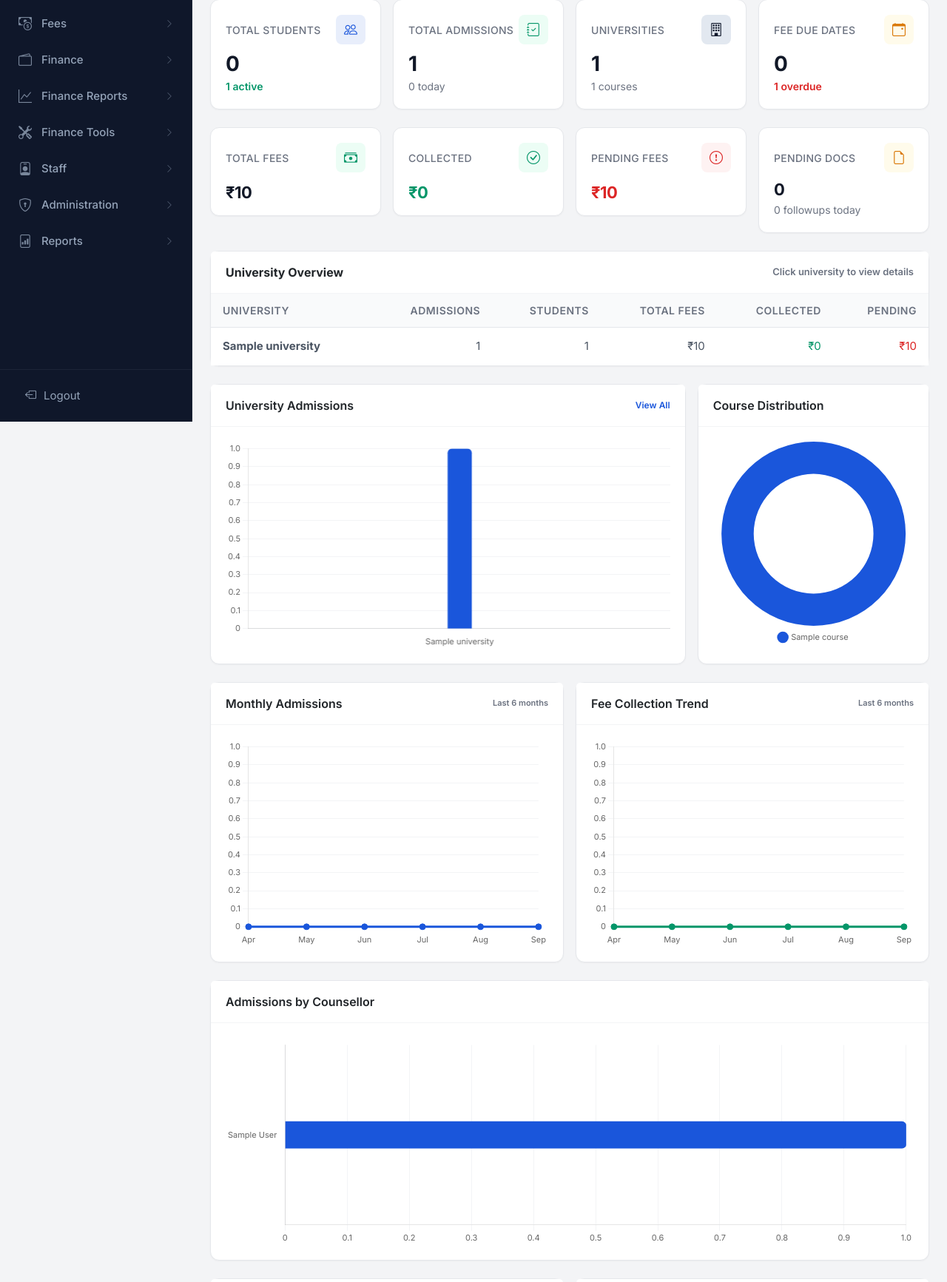
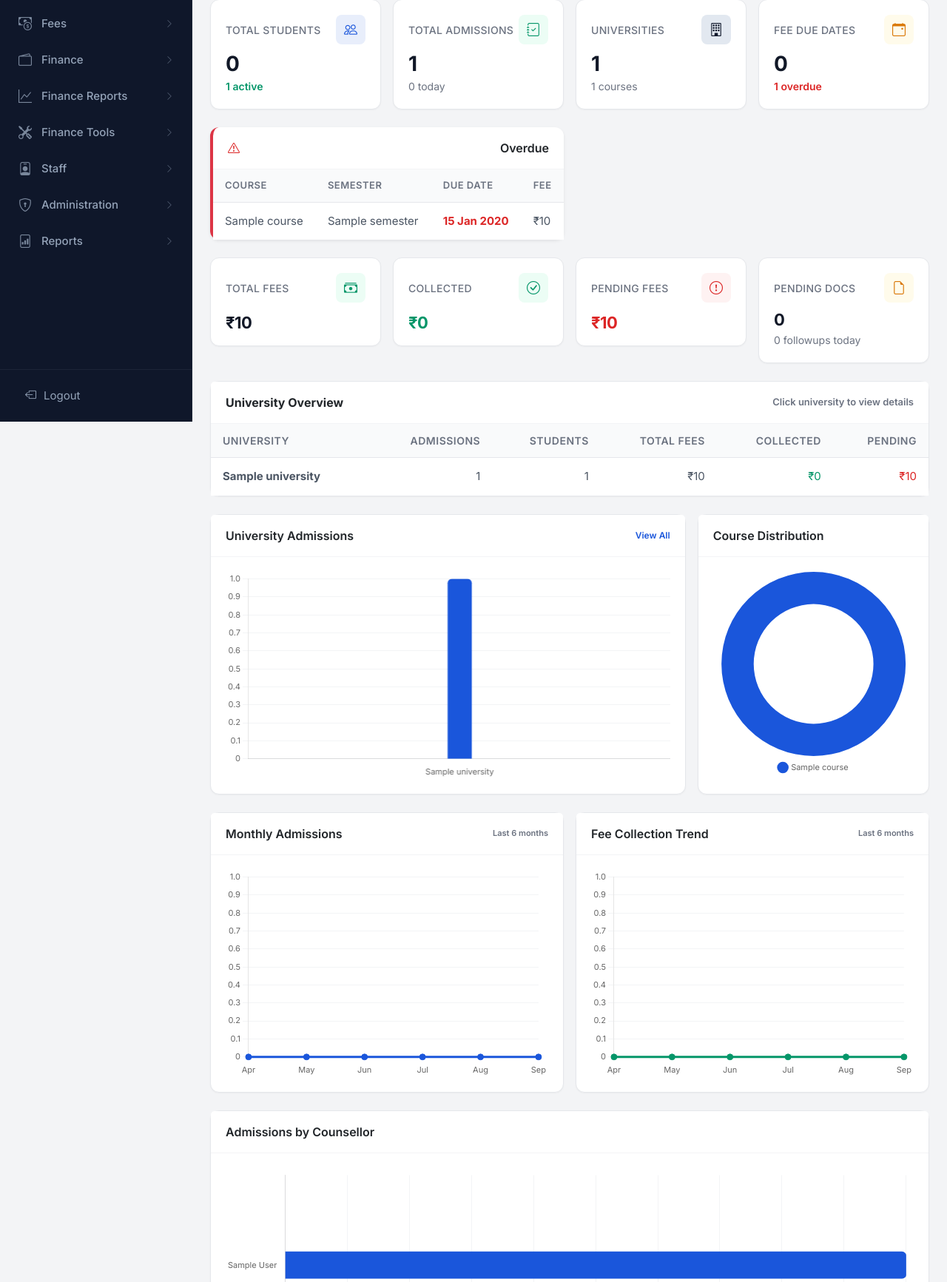
Before and after one commit to kavipriyaraj-code/distance-erp, a Django app: page /dashboard/ in a window 1280 px wide. Shown: the part 230-1963 px from the top of the page at 74% size. Run offline with Django 5.2, Linux system fonts and the light colour scheme; a user stored in the database is signed in; tables that the repository leaves empty hold one stand-in row (values such as "Sample post").

Commit message:
Show actual due dates with time remaining on dashboard

```diff
--- a/core/views.py
+++ b/core/views.py
@@ -141,8 +141,44 @@ def _admin_dashboard(request):
     from fees.models import Semester
     from datetime import timedelta as td
     today_date = date.today()
-    overdue_semesters = Semester.objects.filter(due_date__lt=today_date, is_active=True).count()
-    upcoming_semesters = Semester.objects.filter(due_date__gte=today_date, due_date__lte=today_date + td(days=30), is_active=True).count()
+    overdue_semesters = Semester.objects.filter(due_date__lt=today_date, is_active=True).select_related('course').order_by('due_date')
+    upcoming_semesters = Semester.objects.filter(due_date__gte=today_date, due_date__lte=today_date + td(days=90), is_active=True).select_related('course').order_by('due_date')[:5]
+
+    def format_days_remaining(due_date):
+        delta = due_date - today_date
+        days = delta.days
+        if days == 0:
+            return "Today"
+        months = days // 30
+        weeks = (days % 30) // 7
+        rem_days = days % 7
+        parts = []
+        if months > 0:
+            parts.append(f"{months} month{'s' if months > 1 else ''}")
+        if weeks > 0:
+            parts.append(f"{weeks} week{'s' if weeks > 1 else ''}")
+        if rem_days > 0:
+            parts.append(f"{rem_days} day{'s' if rem_days > 1 else ''}")
+        return ' '.join(parts) if parts else f"{days} days"
+
+    upcoming_list = []
+    for s in upcoming_semesters:
+        upcoming_list.append({
+            'course': s.course.name,
+            'semester': s.name,
+            'due_date': s.due_date,
+            'fee': s.fee_amount,
+            'remaining': format_days_remaining(s.due_date),
+        })
+
+    overdue_list = []
+    for s in overdue_semesters[:5]:
+        overdue_list.append({
+            'course': s.course.name,
+            'semester': s.name,
+            'due_date': s.due_date,
+            'fee': s.fee_amount,
+        })
 
     from datetime import datetime
     import calendar
@@ -203,6 +239,10 @@ def _admin_dashboard(request):
         'total_courses': total_courses,
         'overdue_semesters': overdue_semesters,
         'upcoming_semesters': upcoming_semesters,
+        'upcoming_list': upcoming_list,
+        'overdue_list': overdue_list,
+        'overdue_count': overdue_semesters.count(),
+        'upcoming_count': len(upcoming_list),
         'monthly_labels': monthly_labels,
         'monthly_data': monthly_data,
         'enquiry_status_labels': enquiry_status_labels,
--- a/templates/dashboard.html
+++ b/templates/dashboard.html
@@ -83,10 +83,10 @@ function toggleCustomDate(sel) {
                 <div class="stat-card-label">Fee Due Dates</div>
                 <div class="stat-card-icon amber"><i class="bi bi-calendar-event"></i></div>
             </div>
-            <div class="stat-card-value">{{ upcoming_semesters }}</div>
+            <div class="stat-card-value">{{ upcoming_count }}</div>
             <div class="stat-card-meta">
-                {% if overdue_semesters > 0 %}
-                <span class="down">{{ overdue_semesters }} overdue</span>
+                {% if overdue_count > 0 %}
+                <span class="down">{{ overdue_count }} overdue</span>
                 {% else %}
                 <span class="up">0 overdue</span>
                 {% endif %}
@@ -94,6 +94,55 @@ function toggleCustomDate(sel) {
         </div>
     </div>
 </div>
+
+{% if upcoming_list or overdue_list %}
+<div class="row g-3 mb-4">
+    {% if overdue_list %}
+    <div class="col-md-6">
+        <div class="card border-0 shadow-sm border-start border-4 border-danger">
+            <div class="card-header bg-transparent fw-600"><i class="bi bi-exclamation-triangle text-danger me-1"></i> Overdue</div>
+            <div class="card-body p-0">
+                <table class="table table-sm mb-0">
+                    <thead><tr><th>Course</th><th>Semester</th><th>Due Date</th><th>Fee</th></tr></thead>
+                    <tbody>
+                    {% for s in overdue_list %}
+                    <tr>
+                        <td>{{ s.course }}</td>
+                        <td>{{ s.semester }}</td>
+                        <td class="text-danger fw-bold">{{ s.due_date|date:"d M Y" }}</td>
+                        <td>₹{{ s.fee|floatformat:0 }}</td>
+                    </tr>
+                    {% endfor %}
+                    </tbody>
+                </table>
+            </div>
+        </div>
+    </div>
+    {% endif %}
+    {% if upcoming_list %}
+    <div class="col-md-6">
+        <div class="card border-0 shadow-sm border-start border-4 border-warning">
+            <div class="card-header bg-transparent fw-600"><i class="bi bi-clock text-warning me-1"></i> Upcoming</div>
+            <div class="card-body p-0">
+                <table class="table table-sm mb-0">
+                    <thead><tr><th>Course</th><th>Semester</th><th>Due Date</th><th>Time Left</th></tr></thead>
+                    <tbody>
+                    {% for s in upcoming_list %}
+                    <tr>
+                        <td>{{ s.course }}</td>
+                        <td>{{ s.semester }}</td>
+                        <td>{{ s.due_date|date:"d M Y" }}</td>
+                        <td><span class="badge bg-warning text-dark">{{ s.remaining }}</span></td>
+                    </tr>
+                    {% endfor %}
+                    </tbody>
+                </table>
+            </div>
+        </div>
+    </div>
+    {% endif %}
+</div>
+{% endif %}
 
 <!-- Finance KPIs -->
 <div class="row g-3 mb-4">
```
